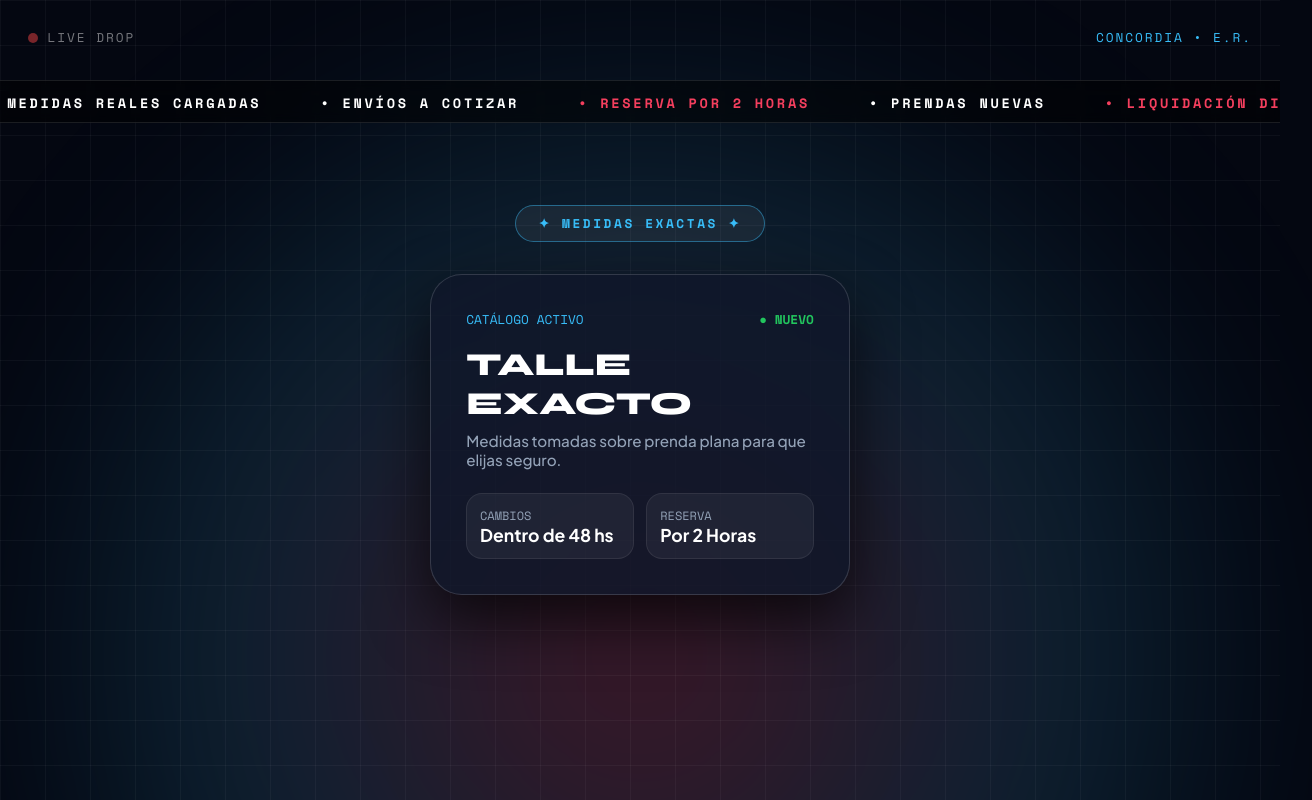
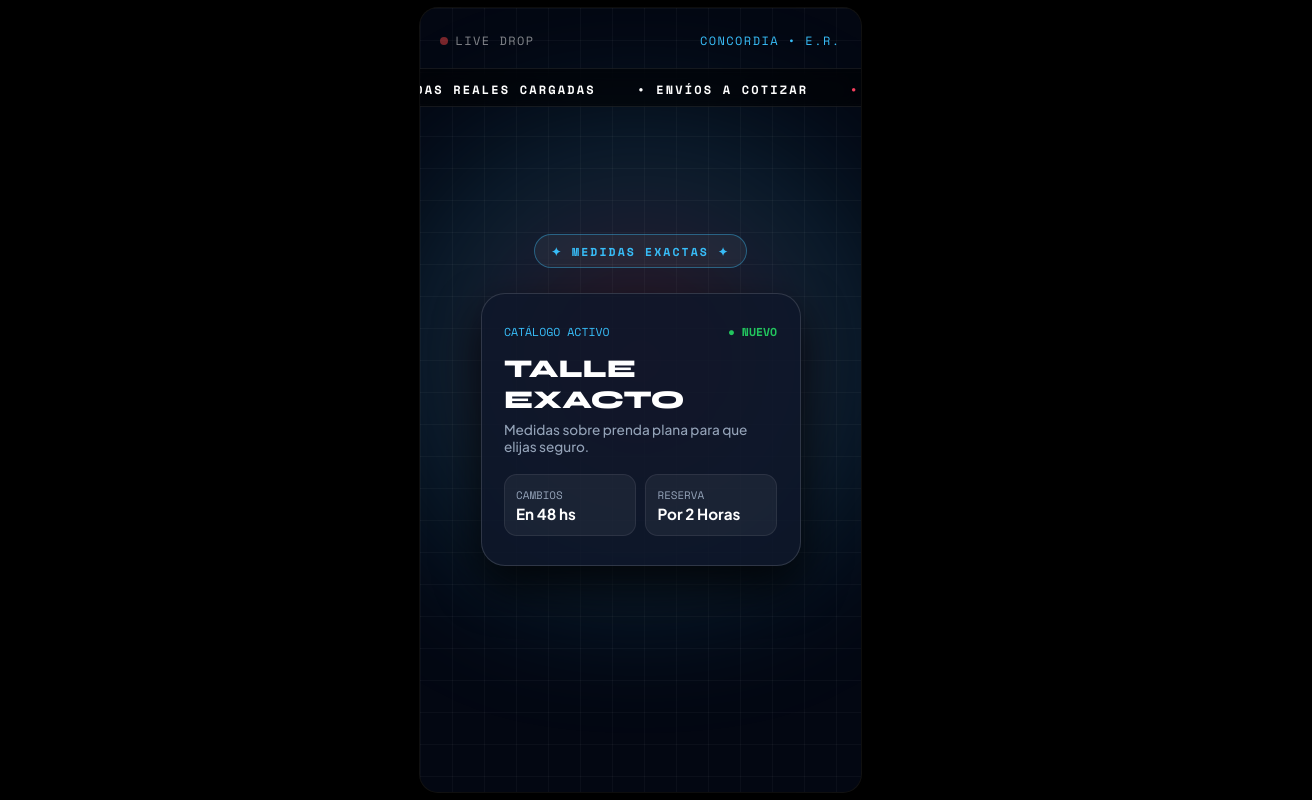
Before and after one commit to sebastianfrcon18-wq/mi-primera-app., a plain HTML site: page index.html in a window 1280 px wide. Shown: the top 800 px of the page, 1312 px wide, since content can reach past the window. Drawn offline with nearby package versions, Linux system fonts and the light colour scheme.

Commit message:
Update index.html

```diff
--- a/index.html
+++ b/index.html
@@ -2,7 +2,7 @@
 <html lang="es">
 <head>
   <meta charset="UTF-8">
-  <title>Saldos & Outlet - Reel</title>
+  <title>Saldos & Outlet - Reel 9:16</title>
   <style>
     @import url('https://fonts.googleapis.com/css2?family=Plus+Jakarta+Sans:wght@500;700;900&family=Space+Mono:wght@400;700&family=Syne:wght@800;900&display=swap');
 
@@ -10,7 +10,7 @@
       --primary: #38bdf8;
       --accent: #f43f5e;
       --neon: #22c55e;
-      --bg: #040711;
+      --bg: #030712;
     }
 
     * {
@@ -19,111 +19,133 @@
       padding: 0;
     }
 
+    /* Fondo exterior neutro para centrar la vista vertical en la PC */
     body {
-      background-color: var(--bg);
+      background-color: #000000;
       color: #ffffff;
       font-family: 'Plus Jakarta Sans', sans-serif;
       width: 100vw;
       height: 100vh;
+      display: flex;
+      justify-content: center;
+      align-items: center;
       overflow: hidden;
-      position: relative;
     }
 
-    /* Luces de fondo dinámicas */
-    .glow-1 {
+    /* Canvas vertical estricto proporción 9:16 (TikTok / Reels) */
+    .tiktok-viewport {
+      height: 98vh;
+      width: calc(98vh * (9 / 16));
+      max-width: 100vw;
+      background-color: var(--bg);
+      position: relative;
+      overflow: hidden;
+      border-radius: 18px;
+      box-shadow: 0 0 60px rgba(0, 0, 0, 0.95), 0 0 0 1px rgba(255, 255, 255, 0.1);
+      display: flex;
+      flex-direction: column;
+      justify-content: center;
+      align-items: center;
+    }
+
+    /* Luces ambientales dentro del teléfono */
+    .ambient-glow {
       position: absolute;
-      top: 10%;
+      top: 15%;
       left: 50%;
       transform: translateX(-50%);
-      width: 90vw;
-      height: 90vw;
-      background: radial-gradient(circle, rgba(244, 63, 94, 0.25) 0%, rgba(56, 189, 248, 0.15) 45%, transparent 70%);
-      filter: blur(80px);
+      width: 140%;
+      height: 60%;
+      background: radial-gradient(circle, rgba(244, 63, 94, 0.22) 0%, rgba(56, 189, 248, 0.15) 45%, transparent 70%);
+      filter: blur(50px);
       z-index: 1;
       animation: pulseGlow 5s infinite alternate ease-in-out;
     }
 
-    /* Grilla de fondo */
-    .grid {
+    /* Grilla técnica */
+    .grid-overlay {
       position: absolute;
       inset: 0;
       background-image:
-        linear-gradient(rgba(255, 255, 255, 0.04) 1px, transparent 1px),
-        linear-gradient(90deg, rgba(255, 255, 255, 0.04) 1px, transparent 1px);
-      background-size: 45px 45px;
+        linear-gradient(rgba(255, 255, 255, 0.035) 1px, transparent 1px),
+        linear-gradient(90deg, rgba(255, 255, 255, 0.035) 1px, transparent 1px);
+      background-size: 32px 32px;
       z-index: 2;
+      pointer-events: none;
     }
 
-    /* HUD decorativo de grabación (TikTok Frame) */
+    /* HUD superior */
     .hud {
       position: absolute;
-      inset: 28px;
+      top: 24px;
+      left: 20px;
+      right: 20px;
+      display: flex;
+      justify-content: space-between;
+      align-items: center;
+      font-family: 'Space Mono', monospace;
+      font-size: 0.75rem;
+      letter-spacing: 0.12em;
+      color: rgba(255, 255, 255, 0.5);
       z-index: 30;
       pointer-events: none;
-      font-family: 'Space Mono', monospace;
-      font-size: 0.8rem;
-      letter-spacing: 0.15em;
-      color: rgba(255, 255, 255, 0.45);
     }
 
     .hud-rec {
       display: flex;
       align-items: center;
-      gap: 0.6rem;
+      gap: 0.5rem;
     }
 
     .rec-point {
-      width: 10px;
-      height: 10px;
+      width: 8px;
+      height: 8px;
       background: #ef4444;
       border-radius: 50%;
       animation: blink 1s infinite steps(2, start);
     }
 
     .hud-brand {
-      position: absolute;
-      top: 0;
-      right: 0;
       color: var(--primary);
     }
 
-    /* Marquesina / Cinta sin fin */
+    /* Marquesina superior continua */
     .ticker {
       position: absolute;
-      top: 80px;
+      top: 60px;
       left: 0;
       width: 100%;
       overflow: hidden;
       white-space: nowrap;
       z-index: 25;
-      background: rgba(0, 0, 0, 0.5);
-      border-top: 1px solid rgba(255, 255, 255, 0.1);
-      border-bottom: 1px solid rgba(255, 255, 255, 0.1);
-      padding: 0.6rem 0;
-      backdrop-filter: blur(6px);
+      background: rgba(0, 0, 0, 0.55);
+      border-top: 1px solid rgba(255, 255, 255, 0.08);
+      border-bottom: 1px solid rgba(255, 255, 255, 0.08);
+      padding: 0.5rem 0;
+      backdrop-filter: blur(8px);
     }
 
     .ticker-content {
       display: inline-block;
       white-space: nowrap;
-      animation: marquee 10s linear infinite;
+      animation: marquee 9s linear infinite;
       font-family: 'Space Mono', monospace;
-      font-size: 0.85rem;
+      font-size: 0.75rem;
       font-weight: 700;
-      letter-spacing: 0.2em;
+      letter-spacing: 0.18em;
       color: #94a3b8;
     }
 
     .ticker-content span {
-      margin: 0 1.5rem;
-      color: #fff;
+      margin: 0 1rem;
+      color: #ffffff;
     }
 
     .ticker-content .hi {
       color: var(--accent);
     }
 
-    /* CONTROL DE ESCENAS (Animación automática total: 9s) */
+    /* Escenas: 100% aisladas con visibility para evitar superposiciones */
     .scene {
       position: absolute;
       inset: 0;
@@ -132,163 +154,169 @@
       justify-content: center;
       align-items: center;
       text-align: center;
-      padding: 2.5rem;
+      padding: 2rem 1.4rem;
       z-index: 10;
       opacity: 0;
-      transform: scale(0.95);
+      visibility: hidden;
       pointer-events: none;
     }
 
-    /* Escena 1: visible de 0s a 3s */
+    /* Ciclo total: 9s (3s por escena) */
     .scene-1 {
-      animation: playScene1 9s infinite ease-in-out;
+      animation: animScene1 9s infinite ease-in-out;
     }
 
-    /* Escena 2: visible de 3s a 6s */
     .scene-2 {
-      animation: playScene2 9s infinite ease-in-out;
+      animation: animScene2 9s infinite ease-in-out;
     }
 
-    /* Escena 3: visible de 6s a 9s */
     .scene-3 {
-      animation: playScene3 9s infinite ease-in-out;
+      animation: animScene3 9s infinite ease-in-out;
     }
 
-    /* Estilos de elementos */
+    /* Tipografía y elementos */
     .pill {
       display: inline-flex;
       align-items: center;
       gap: 0.5rem;
-      background: rgba(255, 255, 255, 0.06);
-      border: 1px solid rgba(56, 189, 248, 0.45);
+      background: rgba(255, 255, 255, 0.05);
+      border: 1px solid rgba(56, 189, 248, 0.4);
       color: var(--primary);
       font-family: 'Space Mono', monospace;
-      font-size: 0.8rem;
+      font-size: 0.72rem;
       font-weight: 700;
       text-transform: uppercase;
-      letter-spacing: 0.2em;
-      padding: 0.5rem 1.4rem;
+      letter-spacing: 0.18em;
+      padding: 0.45rem 1rem;
       border-radius: 999px;
-      margin-bottom: 2rem;
-      backdrop-filter: blur(8px);
+      margin-bottom: 1.6rem;
+      backdrop-filter: blur(6px);
     }
 
     .pill-red {
       border-color: rgba(244, 63, 94, 0.5);
       color: #fda4af;
-      box-shadow: 0 0 25px rgba(244, 63, 94, 0.3);
+      box-shadow: 0 0 20px rgba(244, 63, 94, 0.25);
     }
 
     h1 {
       font-family: 'Syne', sans-serif;
-      font-size: clamp(3.5rem, 12vw, 5.5rem);
+      font-size: 2.85rem;
       font-weight: 900;
-      line-height: 0.88;
+      line-height: 0.92;
       text-transform: uppercase;
       letter-spacing: -0.04em;
-      margin-bottom: 1.5rem;
+      margin-bottom: 1.2rem;
     }
 
     h1 .outline {
       display: block;
       color: transparent;
-      -webkit-text-stroke: 2px #ffffff;
-      margin-top: 0.4rem;
+      -webkit-text-stroke: 1.8px #ffffff;
+      margin-top: 0.35rem;
     }
 
     h1 .glow {
+      display: block;
       background: linear-gradient(135deg, #38bdf8, #818cf8);
       -webkit-background-clip: text;
       -webkit-text-fill-color: transparent;
+      margin-top: 0.35rem;
     }
 
     .desc {
-      font-size: 1.25rem;
+      font-size: 1.05rem;
       color: #cbd5e1;
-      max-width: 85%;
-      line-height: 1.5;
+      max-width: 90%;
+      line-height: 1.45;
+      font-weight: 400;
     }
 
-    /* Tarjeta de Producto */
+    /* Tarjeta escena 2 */
     .card {
-      background: rgba(15, 23, 42, 0.8);
-      border: 1px solid rgba(255, 255, 255, 0.15);
-      border-radius: 2rem;
-      padding: 2.2rem;
+      background: rgba(15, 23, 42, 0.85);
+      border: 1px solid rgba(255, 255, 255, 0.14);
+      border-radius: 1.5rem;
+      padding: 1.8rem 1.4rem;
       width: 100%;
-      max-width: 420px;
-      backdrop-filter: blur(20px);
-      box-shadow: 0 25px 60px rgba(0, 0, 0, 0.7);
+      max-width: 320px;
+      backdrop-filter: blur(16px);
+      box-shadow: 0 20px 45px rgba(0, 0, 0, 0.8);
       text-align: left;
     }
 
     .card-head {
       display: flex;
       justify-content: space-between;
-      margin-bottom: 1rem;
+      margin-bottom: 0.8rem;
       font-family: 'Space Mono', monospace;
-      font-size: 0.8rem;
+      font-size: 0.72rem;
     }
 
     .card-stats {
       display: grid;
       grid-template-columns: 1fr 1fr;
-      gap: 0.8rem;
-      margin-top: 1.5rem;
+      gap: 0.6rem;
+      margin-top: 1.2rem;
     }
 
     .stat-box {
       background: rgba(255, 255, 255, 0.05);
-      padding: 0.8rem;
-      border-radius: 1rem;
+      padding: 0.7rem;
+      border-radius: 0.8rem;
       border: 1px solid rgba(255, 255, 255, 0.08);
     }
 
     .stat-box small {
       display: block;
       color: #94a3b8;
-      font-size: 0.75rem;
+      font-size: 0.68rem;
       font-family: 'Space Mono', monospace;
     }
 
     .stat-box strong {
-      font-size: 1.1rem;
-      color: #fff;
+      font-size: 0.95rem;
+      color: #ffffff;
     }
 
-    /* Botón final */
+    /* Botón llamada a la acción */
     .cta-button {
       display: inline-block;
       background: #ffffff;
       color: #000000;
       font-weight: 900;
-      font-size: 1.2rem;
-      padding: 1.2rem 2.6rem;
+      font-size: 0.95rem;
+      padding: 1rem 1.8rem;
       border-radius: 999px;
       text-transform: uppercase;
       letter-spacing: 0.06em;
-      margin-top: 2rem;
-      box-shadow: 0 0 35px rgba(255, 255, 255, 0.4);
+      margin-top: 1.6rem;
+      box-shadow: 0 0 30px rgba(255, 255, 255, 0.35);
       animation: pulseBtn 1.5s infinite alternate ease-in-out;
     }
 
-    /* KEYFRAMES SECUENCIALES (9 segundos totales = 33% por escena) */
-    @keyframes playScene1 {
-      0% { opacity: 0; transform: scale(0.9) translateY(20px); }
-      4%, 28% { opacity: 1; transform: scale(1) translateY(0); pointer-events: auto; }
-      33%, 100% { opacity: 0; transform: scale(1.05) translateY(-20px); pointer-events: none; }
+    /* Keyframes de transición limpia */
+    @keyframes animScene1 {
+      0% { opacity: 0; visibility: hidden; transform: scale(0.92) translateY(15px); }
+      4% { opacity: 1; visibility: visible; transform: scale(1) translateY(0); }
+      28% { opacity: 1; visibility: visible; transform: scale(1) translateY(0); }
+      32% { opacity: 0; visibility: hidden; transform: scale(1.04) translateY(-15px); }
+      100% { opacity: 0; visibility: hidden; }
     }
 
-    @keyframes playScene2 {
-      0%, 33% { opacity: 0; transform: scale(0.9) translateY(20px); pointer-events: none; }
-      37%, 61% { opacity: 1; transform: scale(1) translateY(0); pointer-events: auto; }
-      66%, 100% { opacity: 0; transform: scale(1.05) translateY(-20px); pointer-events: none; }
+    @keyframes animScene2 {
+      0%, 32% { opacity: 0; visibility: hidden; transform: scale(0.92) translateY(15px); }
+      36% { opacity: 1; visibility: visible; transform: scale(1) translateY(0); }
+      60% { opacity: 1; visibility: visible; transform: scale(1) translateY(0); }
+      64% { opacity: 0; visibility: hidden; transform: scale(1.04) translateY(-15px); }
+      100% { opacity: 0; visibility: hidden; }
     }
 
-    @keyframes playScene3 {
-      0%, 66% { opacity: 0; transform: scale(0.9) translateY(20px); pointer-events: none; }
-      70%, 95% { opacity: 1; transform: scale(1) translateY(0); pointer-events: auto; }
-      100% { opacity: 0; transform: scale(1.05) translateY(-20px); pointer-events: none; }
+    @keyframes animScene3 {
+      0%, 64% { opacity: 0; visibility: hidden; transform: scale(0.92) translateY(15px); }
+      68% { opacity: 1; visibility: visible; transform: scale(1) translateY(0); }
+      94% { opacity: 1; visibility: visible; transform: scale(1) translateY(0); }
+      98%, 100% { opacity: 0; visibility: hidden; transform: scale(1.04) translateY(-15px); }
     }
 
     @keyframes marquee {
@@ -303,14 +331,17 @@
     }
     @keyframes pulseBtn {
       from { transform: scale(1); }
-      to { transform: scale(1.06); }
+      to { transform: scale(1.05); }
     }
   </style>
 </head>
 <body>
 
-  <div class="glow-1"></div>
-  <div class="grid"></div>
+  <!-- Contenedor vertical 9:16 -->
+  <div class="tiktok-viewport">
+
+    <div class="ambient-glow"></div>
+    <div class="grid-overlay"></div>
 
     <!-- HUD superior -->
     <div class="hud">
@@ -320,28 +351,28 @@
       <div class="hud-brand">CONCORDIA • E.R.</div>
     </div>
 
-  <!-- Ticker horizontal continuo -->
+    <!-- Ticker continuo -->
     <div class="ticker">
       <div class="ticker-content">
         <span>• PRENDAS NUEVAS</span>
         <span class="hi">• LIQUIDACIÓN DIRECTA</span>
         <span>• MEDIDAS REALES CARGADAS</span>
         <span>• ENVÍOS A COTIZAR</span>
-      <span class="hi">• RESERVA POR 2 HORAS</span>
+        <span class="hi">• RESERVA POR 2 HS</span>
         <span>• PRENDAS NUEVAS</span>
         <span class="hi">• LIQUIDACIÓN DIRECTA</span>
         <span>• MEDIDAS REALES CARGADAS</span>
       </div>
     </div>
 
-  <!-- ESCENA 1: 0 a 3s -->
+    <!-- Escena 1 -->
     <div class="scene scene-1">
       <div class="pill pill-red">✦ LIQUIDACIÓN TOTAL ✦</div>
       <h1>SALDOS<span class="outline">&amp; OUTLET</span><span class="glow">CONCORDIA</span></h1>
       <p class="desc">Prendas seleccionadas a precio real de liquidación.</p>
     </div>
 
-  <!-- ESCENA 2: 3 a 6s -->
+    <!-- Escena 2 -->
     <div class="scene scene-2">
       <div class="pill">✦ MEDIDAS EXACTAS ✦</div>
       <div class="card">
@@ -349,12 +380,12 @@
           <span style="color: var(--primary);">CATÁLOGO ACTIVO</span>
           <span style="color: var(--neon); font-weight: 700;">● NUEVO</span>
         </div>
-      <h2 style="font-family: 'Syne', sans-serif; font-size: 2rem; font-weight: 900; margin-bottom: 0.5rem;">TALLE EXACTO</h2>
-      <p style="color: #94a3b8; font-size: 0.95rem;">Medidas tomadas sobre prenda plana para que elijas seguro.</p>
+        <h2 style="font-family: 'Syne', sans-serif; font-size: 1.6rem; font-weight: 900; margin-bottom: 0.4rem;">TALLE EXACTO</h2>
+        <p style="color: #94a3b8; font-size: 0.85rem;">Medidas sobre prenda plana para que elijas seguro.</p>
         <div class="card-stats">
           <div class="stat-box">
             <small>CAMBIOS</small>
-          <strong>Dentro de 48 hs</strong>
+            <strong>En 48 hs</strong>
           </div>
           <div class="stat-box">
             <small>RESERVA</small>
@@ -364,7 +395,7 @@
       </div>
     </div>
 
-  <!-- ESCENA 3: 6 a 9s -->
+    <!-- Escena 3 -->
     <div class="scene scene-3">
       <div class="pill pill-red">✦ PEDIDOS WHATSAPP ✦</div>
       <h1>RESERVÁ<span class="glow">TU PRENDA</span></h1>
@@ -372,5 +403,7 @@
       <div class="cta-button">outletsaldos.netlify.app</div>
     </div>
 
+  </div>
+
 </body>
 </html>
```
Lines whose indentation alone changed are shown as unchanged.
